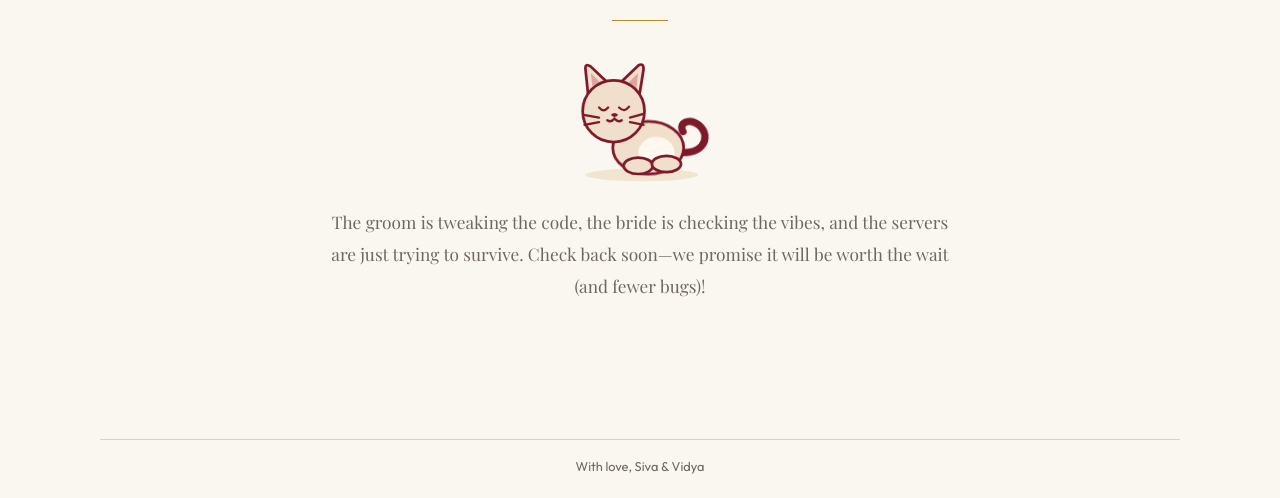
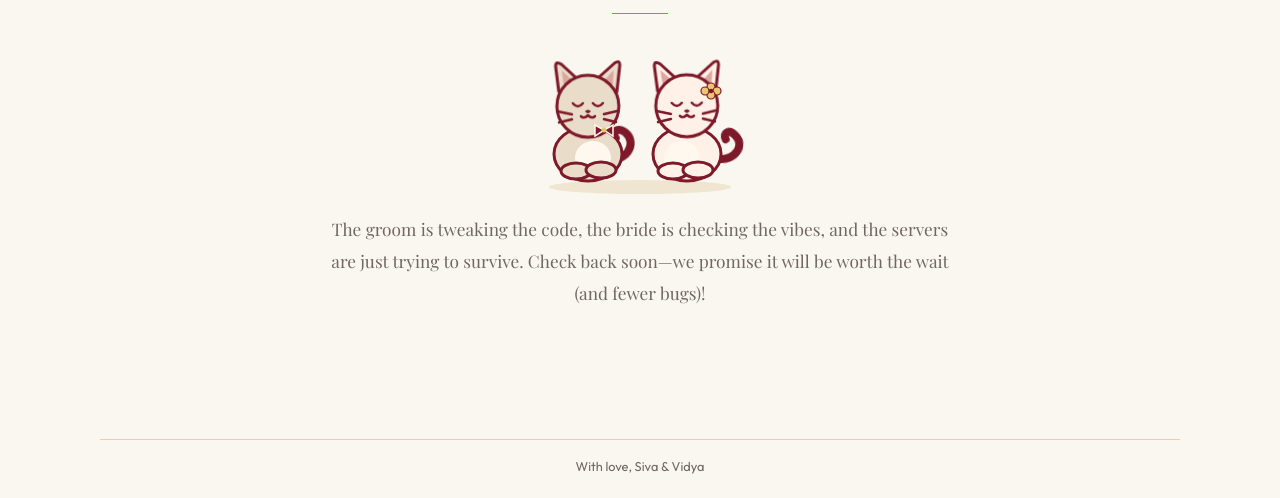
Before and after one commit to sivaharikalathil/wedding-invitation, a plain HTML site: page maintenance.html in a window 1280 px wide. Shown: the part 302-800 px from the top of the page. Drawn offline with nearby package versions, Linux system fonts and the light colour scheme.

Commit message:
modified maintenance page layout

```diff
--- a/maintenance.html
+++ b/maintenance.html
@@ -109,22 +109,22 @@
 
     .cat-illustration {
       display: block;
-      width: 200px;
-      height: 146px;
+      width: 260px;
+      height: 160px;
       margin: 0 auto 14px;
       overflow: visible;
     }
 
     .cat-tail {
       transform-box: fill-box;
-      transform-origin: 12% 54%;
-      animation: tailSway 2.2s ease-in-out infinite;
+      transform-origin: 50% 50%;
+      animation: tailSway 2.6s ease-in-out infinite;
     }
 
     .cat-head {
       transform-box: fill-box;
       transform-origin: 55% 82%;
-      animation: catIdle 2.4s ease-in-out infinite;
+      animation: catIdle 2.8s ease-in-out infinite;
     }
 
     .cat-outline {
@@ -135,8 +135,12 @@
       stroke-width: 3;
     }
 
+    .groom-cat .cat-outline { fill: #e9dcc9; }
+    .bride-cat .cat-outline { fill: #fff1e8; }
     .cat-inner-ear { fill: #dba5a0; }
     .cat-belly { fill: #fff8ee; }
+    .groom-cat .cat-belly,
+    .bride-cat .cat-belly { fill: #fff8ee; }
     .cat-face-line {
       fill: none;
       stroke: var(--maroon);
@@ -145,6 +149,11 @@
     }
     .cat-tail { fill: none; stroke-width: 8; }
     .cat-nose { fill: var(--maroon); }
+    .cat-tail-bride { animation-delay: -1.3s; }
+    .cat-head-bride { animation-delay: -1.4s; }
+    .groom-bowtie { fill: var(--maroon); stroke: #fff8ee; stroke-width: 1.5; }
+    .bride-flower { fill: #e9c66f; stroke: var(--maroon); stroke-width: 1.2; }
+    .bride-flower-center { fill: var(--maroon); }
     @keyframes tailSway {
       0%, 100% { transform: rotate(-3deg); }
       50% { transform: rotate(7deg); }
@@ -201,22 +210,50 @@
       <p class="status-label">A little pause while we prepare</p>
       <h1 id="maintenance-title">We'll be back soon</h1>
       <div class="ornament" aria-hidden="true"></div>
-      <svg class="cat-illustration" viewBox="0 0 220 155" role="img" aria-labelledby="cat-illustration-title">
-        <title id="cat-illustration-title">A little seated cat</title>
-        <ellipse cx="112" cy="139" rx="62" ry="7" fill="#b58b2a" opacity="0.16"></ellipse>
-        <path class="cat-tail cat-face-line" d="M145 112 C178 121 191 96 174 83 C163 75 151 82 157 91" stroke-width="8"></path>
-        <ellipse class="cat-outline" cx="119" cy="109" rx="39" ry="29"></ellipse>
-        <ellipse class="cat-belly" cx="128" cy="115" rx="20" ry="18"></ellipse>
-        <g class="cat-head">
-          <path class="cat-outline" d="M53 51 L50 22 Q50 16 56 20 L76 39 M87 39 L108 19 Q114 15 114 23 L109 54"></path>
-          <path class="cat-inner-ear" d="M56 27 L70 41 L58 44 Z M94 41 L108 27 L106 46 Z"></path>
-          <circle class="cat-outline" cx="81" cy="69" r="34"></circle>
-          <path class="cat-face-line" d="M65 65 Q70 71 75 65 M87 65 Q93 71 98 64"></path>
-          <path class="cat-nose" d="M78 73 Q82 69 86 73 Q82 78 78 73 Z"></path>
-          <path class="cat-face-line" d="M82 77 Q78 82 74 79 M82 77 Q86 82 90 79 M65 76 L48 73 M65 81 L49 84 M99 76 L114 72 M99 81 L114 84"></path>
+      <svg class="cat-illustration" viewBox="0 0 260 160" role="img" aria-labelledby="cat-illustration-title">
+        <title id="cat-illustration-title">A groom cat and bride cat sitting together</title>
+        <ellipse cx="130" cy="148" rx="91" ry="7" fill="#b58b2a" opacity="0.16"></ellipse>
+
+        <g class="cat groom-cat">
+          <path class="cat-tail cat-face-line" d="M91 118 C116 127 128 105 116 94 C109 88 102 92 106 99"></path>
+          <ellipse class="cat-outline" cx="78" cy="115" rx="34" ry="27"></ellipse>
+          <ellipse class="cat-belly" cx="83" cy="119" rx="18" ry="17"></ellipse>
+          <g class="cat-head">
+            <path class="cat-outline" d="M49 53 L46 28 Q46 22 52 26 L68 41 M87 41 L105 25 Q111 21 110 29 L107 54"></path>
+            <path class="cat-inner-ear" d="M52 32 L64 43 L54 46 Z M94 43 L104 32 L103 47 Z"></path>
+            <circle class="cat-outline" cx="78" cy="68" r="31"></circle>
+            <path class="cat-face-line" d="M63 65 Q68 71 73 65 M83 65 Q88 71 93 65"></path>
+            <path class="cat-nose" d="M75 73 Q78 70 81 73 Q78 77 75 73 Z"></path>
+            <path class="cat-face-line" d="M78 77 Q74 81 71 78 M78 77 Q82 81 85 78 M62 76 L48 73 M62 81 L49 84 M94 76 L107 73 M94 81 L106 84"></path>
+          </g>
+          <path class="groom-bowtie" d="M94 91 L85 86 L85 97 Z M94 91 L103 86 L103 97 Z"></path>
+          <circle cx="94" cy="91" r="2.5" fill="#e9c66f"></circle>
+          <ellipse class="cat-outline" cx="66" cy="132" rx="15" ry="8"></ellipse>
+          <ellipse class="cat-outline" cx="91" cy="131" rx="15" ry="8"></ellipse>
         </g>
-        <ellipse class="cat-outline" cx="108" cy="129" rx="16" ry="9"></ellipse>
-        <ellipse class="cat-outline" cx="139" cy="127" rx="16" ry="9"></ellipse>
+
+        <g class="cat bride-cat">
+          <path class="cat-tail cat-tail-bride cat-face-line" d="M196 118 C222 128 238 106 224 95 C217 89 211 94 215 100"></path>
+          <ellipse class="cat-outline" cx="177" cy="115" rx="34" ry="27"></ellipse>
+          <ellipse class="cat-belly" cx="172" cy="119" rx="18" ry="17"></ellipse>
+          <g class="cat-head cat-head-bride">
+            <path class="cat-outline" d="M148 53 L145 28 Q145 22 151 26 L167 41 M186 41 L204 25 Q210 21 209 29 L206 54"></path>
+            <path class="cat-inner-ear" d="M151 32 L163 43 L153 46 Z M193 43 L203 32 L202 47 Z"></path>
+            <circle class="cat-outline" cx="177" cy="68" r="31"></circle>
+            <path class="cat-face-line" d="M162 65 Q167 71 172 65 M182 65 Q187 71 192 65"></path>
+            <path class="cat-nose" d="M174 73 Q177 70 180 73 Q177 77 174 73 Z"></path>
+            <path class="cat-face-line" d="M177 77 Q173 81 170 78 M177 77 Q181 81 184 78 M161 76 L147 73 M161 81 L148 84 M193 76 L206 73 M193 81 L205 84"></path>
+          </g>
+          <g aria-hidden="true">
+            <circle class="bride-flower" cx="201" cy="48" r="4"></circle>
+            <circle class="bride-flower" cx="207" cy="52" r="4"></circle>
+            <circle class="bride-flower" cx="201" cy="56" r="4"></circle>
+            <circle class="bride-flower" cx="195" cy="52" r="4"></circle>
+            <circle class="bride-flower-center" cx="201" cy="52" r="2.3"></circle>
+          </g>
+          <ellipse class="cat-outline" cx="163" cy="132" rx="15" ry="8"></ellipse>
+          <ellipse class="cat-outline" cx="188" cy="131" rx="15" ry="8"></ellipse>
+        </g>
       </svg>
       <p>The groom is tweaking the code, the bride is checking the vibes, and the servers are just trying to survive. Check back soon—we promise it will be worth the wait (and fewer bugs)!</p>
     </section>
```
